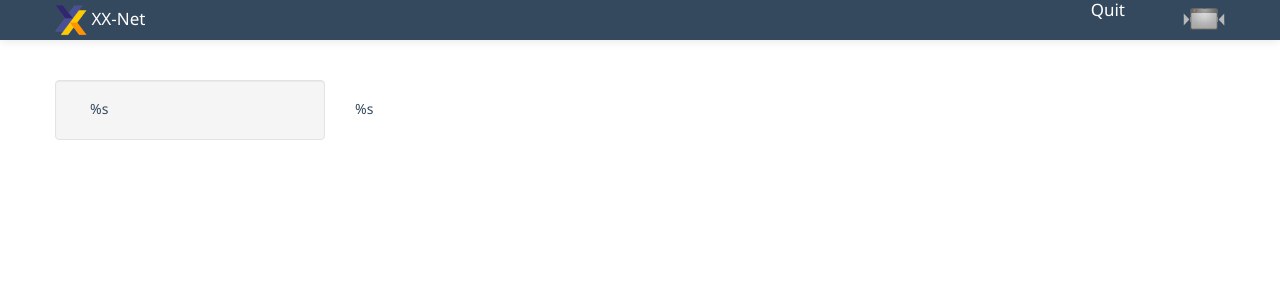
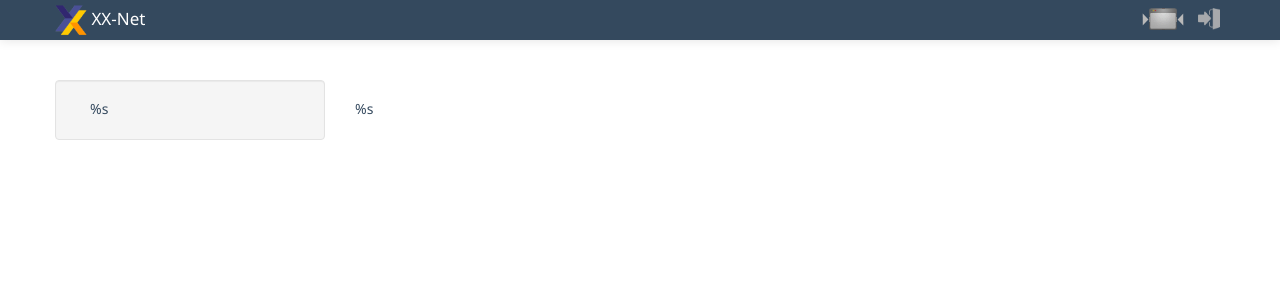
Before and after one commit to XX-net/XX-Net, a PHP site: page / in a window 1280 px wide. Shown: the top 300 px of the page. Run offline with PHP 8.4, Linux system fonts and the light colour scheme.

Commit message:
Improve the UI design.

```diff
--- a/launcher/web_ui/css/style.css
+++ b/launcher/web_ui/css/style.css
@@ -65,14 +65,20 @@
     max-height: 32px;
 }
 
-div#header a#resize-window-trigger {
+div#header a#resize-window-trigger,
+div#header a#quit-trigger {
     display: block;
     padding-top: 8px;
 }
 
+div#header img {
+    max-height: 22px;
+}
+
+
 div#content {
     margin: 40px auto 0;
-    padding: 40px 0 0;
+    padding: 40px 0 40px;
 }
 
 div#content div#sidebar a {
@@ -148,6 +154,10 @@
 /* Style for status.html */
 table#status td {
     word-wrap: break-word;
+}
+
+div#report-issue-modal {
+    position: fixed;
 }
 
 /* Style for logging.html */
--- a/launcher/web_ui/index.html
+++ b/launcher/web_ui/index.html
@@ -29,19 +29,25 @@
         <div class="navbar-inner">
             <div class="container">
                 <div class="row-fluid">
-                    <div id="logo" class="span10">
+                    <div id="logo" class="span8">
                         <a href="/">
                             <img src="/img/logo.png" alt="Logo">
                             XX-Net
                         </a>
                     </div> <!-- #logo -->
-                    <div id="quit" class="span1 text-right">
-                        <a href="javascript:void(0);">Quit</a>
-                    </div> <!-- #Quit -->
-                    <div class="span1 text-right">
-                        <a id="resize-window-trigger" href="javascript:void(0);">
-                            <img src="/img/fixed-width.png" alt="resize-window">
-                        </a>
+                    <div class="span4 text-right">
+                        <ul class="inline">
+                            <li>
+                                <a id="resize-window-trigger" href="javascript:void(0);">
+                                    <img src="/img/fixed-width.png" alt="resize-window">
+                                </a>
+                            </li>
+                            <li>
+                                <a id="quit-trigger" href="javascript:void(0);">
+                                    <img src="/img/quit.png" alt="quit">
+                                </a>
+                            </li>
+                        </ul>
                     </div> <!-- .span4 -->
                 </div> <!-- .row-fluid -->
             </div> <!-- .container -->
@@ -89,7 +95,7 @@
         });
     </script>
     <script type="text/javascript">
-        $('#Quit').click(function() {
+        $('#quit-trigger').click(function() {
             $.ajax({
                 type: 'GET',
                 url: '/quit',
```
Also changed, not shown: gae_proxy/web_ui/status.html (+18 -29 lines), launcher/web_ui/img/quit.png (added).
